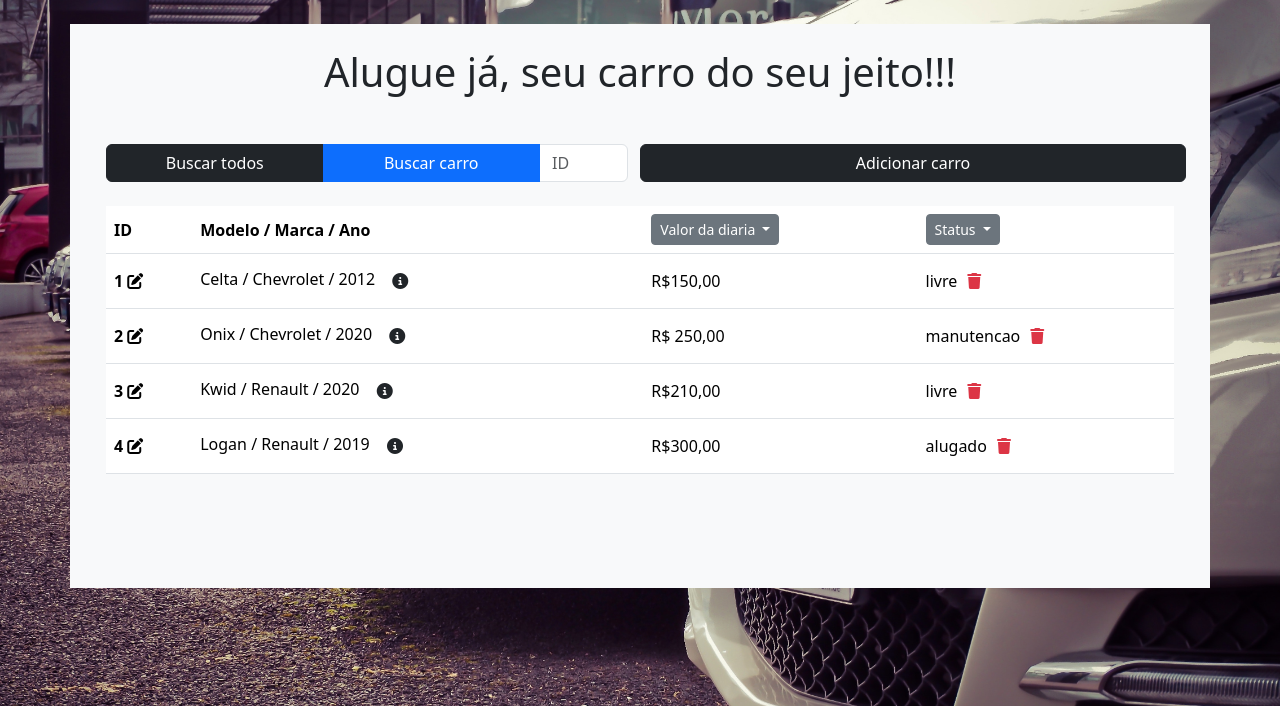
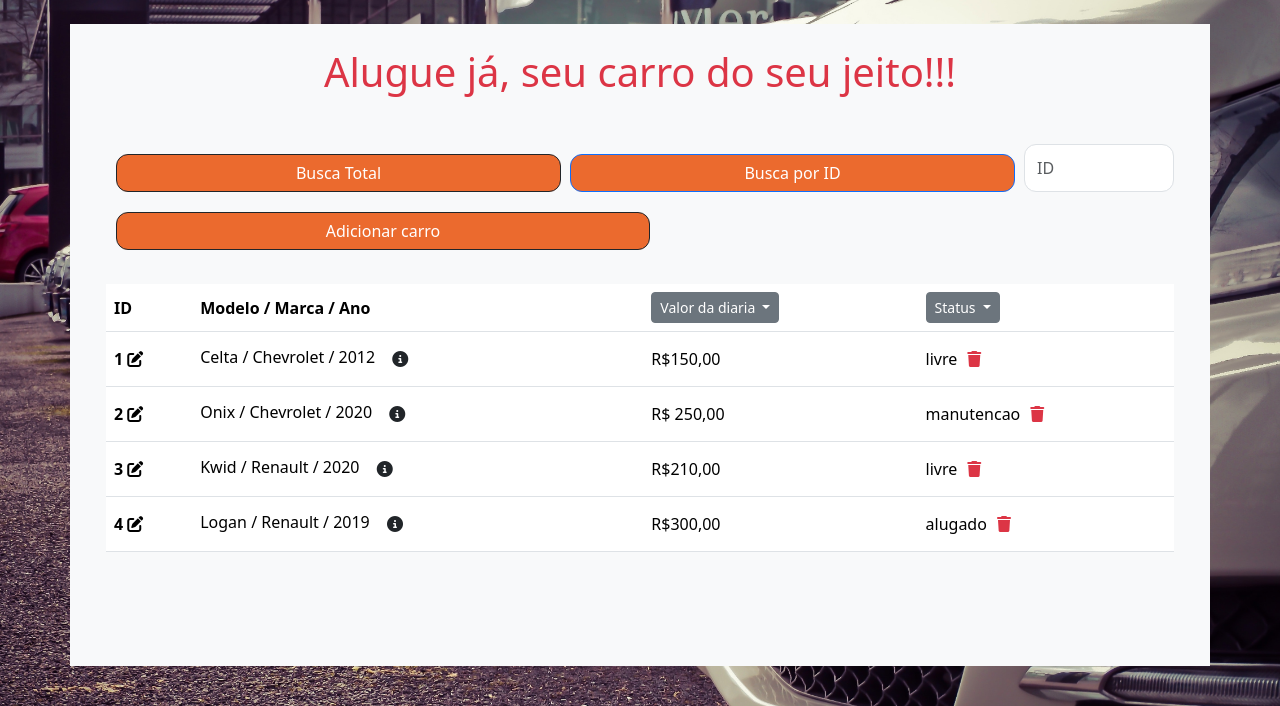
Before and after one commit to rodrigo-alexandre91/Projeto-PAFT-com-Flask-Ajax-e-Fetch, a Flask app: page / in a window 1280 px wide. Shown: the top 706 px of the page. Run offline with Flask 2, Linux system fonts and the light colour scheme; data comes from the database, SQL or seed files in the repository; some libraries are stand-ins or nearby versions.

Commit message:
atualizações e alguns melhoramentos

```diff
--- a/static/style.css
+++ b/static/style.css
@@ -1,3 +1,5 @@
+
+
 body{
     background: url('/static/images/pexels-pixabay-164634.jpg') no-repeat center fixed;
     background-size: cover;
@@ -35,3 +37,39 @@ body{
         transform: rotate(360deg);
     }
 }
+
+h1{
+    color: #dc3545;
+}
+
+.col-5{
+    background-color: rgb(235, 106, 46);
+    margin: 10px 10px;
+    border-radius: 12px 12px 12px 12px !important;
+
+}
+
+.col-12{
+    background-color: rgb(235, 106, 46);
+    margin: 10px 10px;
+    border-radius: 12px 12px 12px 12px;
+}
+
+.col-2{
+    height: 48px;
+    border-radius: 12px 12px 12px 12px !important;
+
+}
+
+.col-5:hover{
+    background-color:rgb(231, 82, 12) !important;
+}
+
+.col-12:hover{
+    background-color: rgb(231, 82, 12) !important;
+}
+
+.bg-info{
+    background-color: rgb(196, 183, 2) !important;
+
+}
--- a/templates/index.html
+++ b/templates/index.html
@@ -17,16 +17,16 @@
     <main class="container-sm bg-light mt-4 p-4">
         <h1 class="text-center">Alugue já, seu carro do seu jeito!!!</h1>
         <section class="container mt-5">
-            <div class="row">
-                <div class="col-12 col-lg-6">
+
+
                     <div class="input-group">
-                        <button class="col-5 btn btn-dark text-nowrap" onclick="loadCarros()">Buscar todos</button>
-                        <button class="col-5 btn btn-primary text-nowrap" onclick="loadCarro()">Buscar carro</button>
+                        <button class="col-5 btn btn-dark text-nowrap" onclick="loadCarros()">Busca Total</button>
+                        <button class="col-5 btn btn-primary text-nowrap" onclick="loadCarro()">Busca por ID</button>
                         <input type="number" min="1" id="input_get_id" class="col-2 form-control" placeholder="ID">
                     </div>
-                </div>
+
                 <button type="button" class="col-12 col-lg-6 btn btn-dark" data-bs-toggle="modal" data-bs-target="#addModal">Adicionar carro</button>
-            </div>
+
             <!-- Modal adicionar carro -->
             <div class="modal fade" id="addModal" tabindex="-1" aria-labelledby="addModalLabel" aria-hidden="true">
                 <div class="modal-dialog modal-dialog-centered">
```
Also changed, not shown: app.py (+4 -4 lines).
